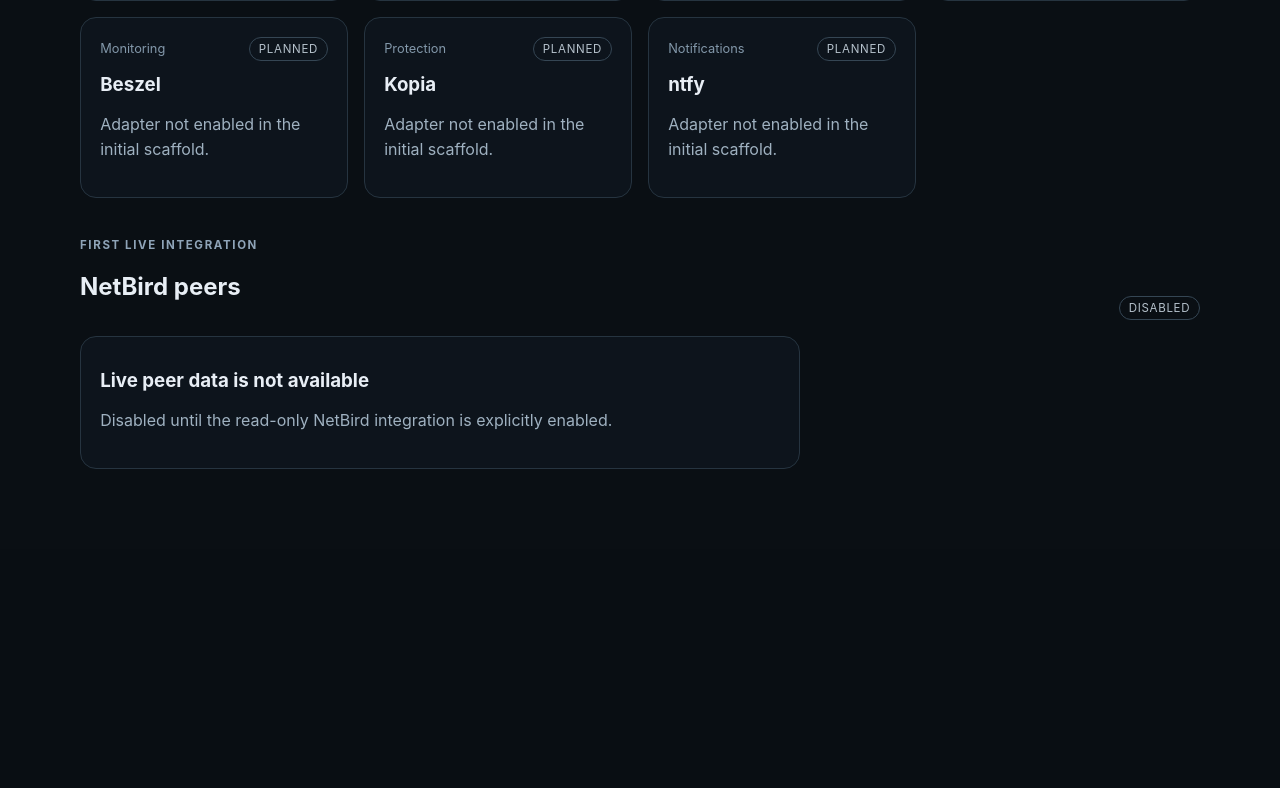
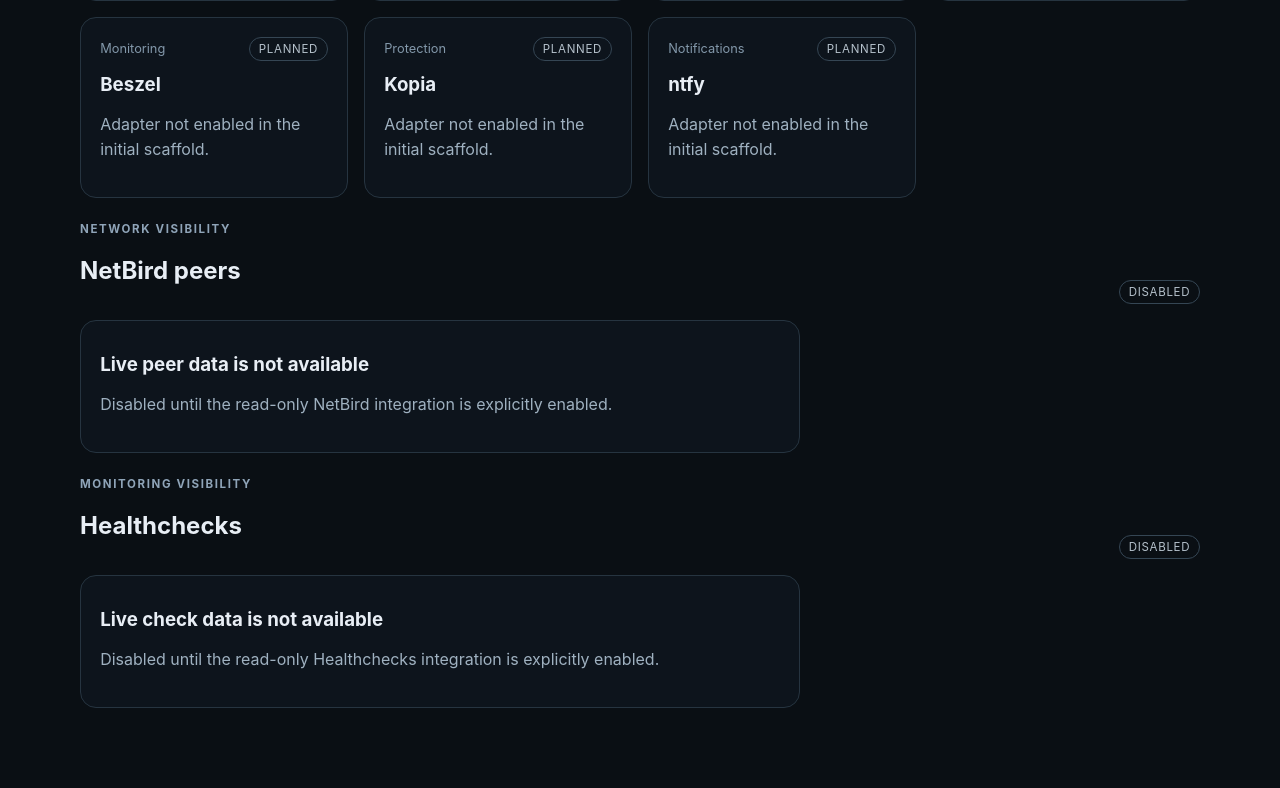
Before and after one commit to GoreeCloud/goreecloud-manager, a Django app: page / in a window 1280 px wide. Shown: the part 737-1525 px from the top of the page. Before the commit the page ends 1206 px from the top, so only its background shows below. Run offline with Django 5.2, Linux system fonts and the light colour scheme; the visitor is signed in with stand-in values (Sample User, id 1).

Commit message:
Render Healthchecks monitoring and Kopia signal

```diff
--- a/core/templates/core/overview.html
+++ b/core/templates/core/overview.html
@@ -27,10 +27,10 @@
   </div>
 </section>
 
-<section class="netbird-section">
+<section class="integration-section">
   <div class="section-heading">
     <div>
-      <p class="eyebrow">First live integration</p>
+      <p class="eyebrow">Network visibility</p>
       <h2>NetBird peers</h2>
     </div>
     <span class="status status-{{ netbird.state }}">{{ netbird.state }}</span>
@@ -52,17 +52,17 @@
       </article>
     </div>
 
-    <div class="peer-list" aria-label="NetBird peer status">
+    <div class="detail-list" aria-label="NetBird peer status">
       {% for peer in netbird.peers %}
-        <article class="peer-card">
+        <article class="detail-card">
           <div class="card-topline">
-            <span class="peer-state {% if peer.connected %}peer-connected{% else %}peer-disconnected{% endif %}">
+            <span class="item-state {% if peer.connected %}item-good{% else %}item-muted{% endif %}">
               {% if peer.connected %}Connected{% else %}Disconnected{% endif %}
             </span>
             {% if peer.version %}<span class="category">NetBird {{ peer.version }}</span>{% endif %}
           </div>
           <h3>{{ peer.name }}</h3>
-          <dl class="peer-details">
+          <dl class="detail-grid">
             {% if peer.ip %}<div><dt>IPv4</dt><dd>{{ peer.ip }}</dd></div>{% endif %}
             {% if peer.ipv6 %}<div><dt>IPv6</dt><dd>{{ peer.ipv6 }}</dd></div>{% endif %}
             {% if peer.dns_label %}<div><dt>DNS</dt><dd>{{ peer.dns_label }}</dd></div>{% endif %}
@@ -90,4 +90,101 @@
     </article>
   {% endif %}
 </section>
+
+<section class="integration-section">
+  <div class="section-heading">
+    <div>
+      <p class="eyebrow">Monitoring visibility</p>
+      <h2>Healthchecks</h2>
+    </div>
+    <span class="status status-{{ healthchecks.state }}">{{ healthchecks.state }}</span>
+  </div>
+
+  {% if healthchecks.checks %}
+    <div class="metrics-grid metrics-grid-four">
+      <article class="metric-card">
+        <span>Total checks</span>
+        <strong>{{ healthchecks.total }}</strong>
+      </article>
+      <article class="metric-card">
+        <span>Up</span>
+        <strong>{{ healthchecks.up }}</strong>
+      </article>
+      <article class="metric-card">
+        <span>Attention</span>
+        <strong>{{ healthchecks.attention }}</strong>
+      </article>
+      <article class="metric-card">
+        <span>Paused</span>
+        <strong>{{ healthchecks.paused }}</strong>
+      </article>
+    </div>
+
+    {% if healthchecks.kopia_check %}
+      <article class="protection-card">
+        <div class="card-topline">
+          <span class="category">Protection signal from Healthchecks</span>
+          <span class="check-state check-{{ healthchecks.kopia_check.status }}">{{ healthchecks.kopia_check.status }}</span>
+        </div>
+        <h3>GoreeCloud Kopia Backup</h3>
+        <p>This verifies the backup job's monitoring state. Kopia remains authoritative for snapshot and repository data.</p>
+        <dl class="detail-grid">
+          <div>
+            <dt>Last successful signal</dt>
+            <dd>
+              {% if healthchecks.kopia_check.last_ping %}
+                {{ healthchecks.kopia_check.last_ping|localtime|date:"M j, Y g:i A T" }}
+              {% else %}
+                Not reported
+              {% endif %}
+            </dd>
+          </div>
+          <div><dt>Expected interval</dt><dd>{{ healthchecks.kopia_check.schedule_label }}</dd></div>
+          <div><dt>Grace</dt><dd>{{ healthchecks.kopia_check.grace_label }}</dd></div>
+        </dl>
+      </article>
+    {% endif %}
+
+    <div class="detail-list" aria-label="Healthchecks job status">
+      {% for check in healthchecks.checks %}
+        <article class="detail-card">
+          <div class="card-topline">
+            <span class="check-state check-{{ check.status }}">{{ check.status }}</span>
+            {% if check.tags %}<span class="category">{{ check.tags|join:", " }}</span>{% endif %}
+          </div>
+          <h3>{{ check.name }}</h3>
+          <dl class="detail-grid">
+            <div>
+              <dt>Last ping</dt>
+              <dd>
+                {% if check.last_ping %}
+                  {{ check.last_ping|localtime|date:"M j, Y g:i A T" }}
+                {% else %}
+                  Not reported
+                {% endif %}
+              </dd>
+            </div>
+            <div>
+              <dt>Next expected</dt>
+              <dd>
+                {% if check.next_ping %}
+                  {{ check.next_ping|localtime|date:"M j, Y g:i A T" }}
+                {% else %}
+                  Not reported
+                {% endif %}
+              </dd>
+            </div>
+            <div><dt>Schedule / period</dt><dd>{{ check.schedule_label }}</dd></div>
+            <div><dt>Grace</dt><dd>{{ check.grace_label }}</dd></div>
+          </dl>
+        </article>
+      {% endfor %}
+    </div>
+  {% else %}
+    <article class="card integration-message">
+      <h3>Live check data is not available</h3>
+      <p>{{ healthchecks.detail }}</p>
+    </article>
+  {% endif %}
+</section>
 {% endblock %}
```
